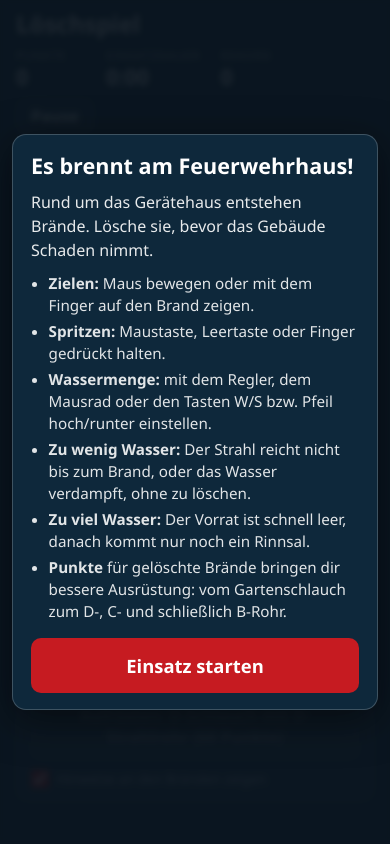
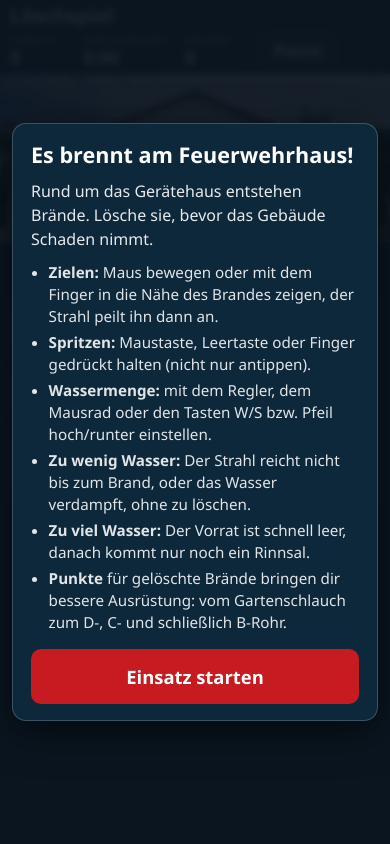
Before and after one commit to haStrauss/ffw, an ASP.NET Core app: page /loeschspiel in a window 390 px wide. Run offline with ASP.NET Core 8, Linux system fonts and the light colour scheme; the project's own start-up code is not run, and a stand-in starts its controllers and pages; some libraries are stand-ins or nearby versions.

Commit message:
Löschspiel: Zielhilfe für Touch und kompakteres Bedienpult
Auf dem Smartphone ließ sich kein Brand löschen: Die Trefferfläche lag in
Spielfeld-Einheiten fest und schrumpfte mit dem Bildschirm auf 7 bis 12 px,
ein Finger deckt aber rund 40 px ab und verdeckt den Brand zusätzlich.

- Zielhilfe: Liegt ein Brand innerhalb von 44 px (Touch), 22 px (Stift) bzw.
  10 px (Maus) um den Zielpunkt, wird er angepeilt. Die Toleranz wird in
  Bildschirm-Pixeln angegeben, nicht in Spielfeld-Einheiten.
- Fadenkreuz und Strahlrohr zeigen auf den angepeilten Brand; das Fadenkreuz
  bleibt auf dem Bildschirm gleich groß.
- Bedienpult als schmale Zeile unter dem Spielfeld: Wassermenge, Wasser und
  Schaden mit Balken in einer Zeile, Ausrüstung mit Aufrüsten-Knopf daneben.
  Das Spielfeld nutzt die Breite komplett (keine Maximalbreite mehr).
- Hochformat: Spielfeld über die ganze Bildschirmbreite, Karten untereinander.
- Querformat am Handy: schmalere Spalte für das Bedienpult.

Co-Authored-By: Claude Sonnet 5.5 <noreply@anthropic.com>
Claude-Session: https://claude.ai/code/session_01A32TQxXBh54oahMUfXNgPz

```diff
--- a/ffw/Pages/Loeschspiel.cshtml
+++ b/ffw/Pages/Loeschspiel.cshtml
@@ -45,8 +45,8 @@
                     <div id="overlay-text">
                         <p>Rund um das Gerätehaus entstehen Brände. Lösche sie, bevor das Gebäude Schaden nimmt.</p>
                         <ul class="anleitung">
-                            <li><strong>Zielen:</strong> Maus bewegen oder mit dem Finger auf den Brand zeigen.</li>
-                            <li><strong>Spritzen:</strong> Maustaste, Leertaste oder Finger gedrückt halten.</li>
+                            <li><strong>Zielen:</strong> Maus bewegen oder mit dem Finger in die Nähe des Brandes zeigen, der Strahl peilt ihn dann an.</li>
+                            <li><strong>Spritzen:</strong> Maustaste, Leertaste oder Finger gedrückt halten (nicht nur antippen).</li>
                             <li><strong>Wassermenge:</strong> mit dem Regler, dem Mausrad oder den Tasten W/S bzw. Pfeil hoch/runter einstellen.</li>
                             <li><strong>Zu wenig Wasser:</strong> Der Strahl reicht nicht bis zum Brand, oder das Wasser verdampft, ohne zu löschen.</li>
                             <li><strong>Zu viel Wasser:</strong> Der Vorrat ist schnell leer, danach kommt nur noch ein Rinnsal.</li>
@@ -64,16 +64,15 @@
             <div class="feld regler">
                 <label for="durchfluss">Wassermenge <output id="durchfluss-wert" for="durchfluss">50 %</output></label>
                 <input type="range" id="durchfluss" min="0" max="100" step="1" value="50" />
-                <div class="skala"><span>wenig: kurzer Strahl</span><span>viel: weiter Strahl, Tank leert sich</span></div>
             </div>
 
             <div class="feld messung">
                 <div class="balken">
-                    <div class="balken-kopf"><span>Wasservorrat</span><span id="tank-text">100 %</span></div>
+                    <div class="balken-kopf"><span>Wasser</span><span id="tank-text">100 %</span></div>
                     <div class="spur"><div class="fuellung wasser" id="tank-fuellung"></div></div>
                 </div>
                 <div class="balken">
-                    <div class="balken-kopf"><span>Schaden am Gebäude</span><span id="schaden-text">0 %</span></div>
+                    <div class="balken-kopf"><span>Schaden</span><span id="schaden-text">0 %</span></div>
                     <div class="spur"><div class="fuellung schaden" id="schaden-fuellung"></div></div>
                 </div>
             </div>
@@ -82,7 +81,7 @@
                 <div class="geraet-name" id="geraet-name">Gartenschlauch</div>
                 <div class="geraet-daten" id="geraet-daten"></div>
                 <button type="button" id="btn-upgrade" class="knopf" disabled>Aufrüsten</button>
-                <label class="hilfe"><input type="checkbox" id="hilfe-an" checked /> Hinweise an den Bränden zeigen</label>
+                <label class="hilfe"><input type="checkbox" id="hilfe-an" checked /> Hinweise an den Bränden</label>
             </div>
         </section>
 
--- a/ffw/wwwroot/css/loeschspiel.css
+++ b/ffw/wwwroot/css/loeschspiel.css
@@ -9,8 +9,8 @@
     --wasser: #3aa7ff;
     --gruen: #2EA043;
     --warn: #ffb020;
-    /* Platz, den Kopfzeile und Bedienpult neben dem Spielfeld brauchen */
-    --reserve: 250px;
+    /* Höhe, die Kopfzeile, Bedienpult und Abstände neben dem Spielfeld brauchen */
+    --reserve: 150px;
 }
 
 * {
@@ -31,9 +31,8 @@ body {
 }
 
 .app {
-    max-width: 1500px;
     margin: 0 auto;
-    padding: 10px 16px 18px;
+    padding: 6px 12px 10px;
 }
 
 /* Kopfzeile */
@@ -42,24 +41,27 @@ body {
     flex-wrap: wrap;
     align-items: flex-end;
     justify-content: space-between;
-    gap: 8px 24px;
-    margin-bottom: 10px;
+    gap: 4px 24px;
+    margin-bottom: 6px;
 }
 
 .titel {
     display: flex;
-    flex-direction: column;
+    flex-direction: row;
+    align-items: baseline;
+    gap: 4px 14px;
 }
 
     .titel h1 {
-        font-size: 1.5rem;
+        font-size: 1.25rem;
         line-height: 1.2;
     }
 
 .zur-startseite {
-    align-self: flex-start;
+    align-self: baseline;
+    order: 2;
     padding: 2px 0;
-    font-size: 0.9rem;
+    font-size: 0.85rem;
     color: var(--muted);
     text-decoration: none;
 }
@@ -73,23 +75,23 @@ body {
     display: flex;
     align-items: center;
     flex-wrap: wrap;
-    gap: 8px 20px;
+    gap: 4px 18px;
 }
 
 .anzeige {
     display: flex;
     flex-direction: column;
-    min-width: 70px;
+    min-width: 56px;
     font-variant-numeric: tabular-nums;
 }
 
     .anzeige strong {
-        font-size: 1.35rem;
-        line-height: 1.2;
+        font-size: 1.1rem;
+        line-height: 1.15;
     }
 
 .beschriftung {
-    font-size: 0.75rem;
+    font-size: 0.66rem;
     letter-spacing: 0.06em;
     text-transform: uppercase;
     color: var(--muted);
@@ -286,29 +288,32 @@ body {
     color: var(--muted);
 }
 
-/* Bedienpult */
+/* Bedienpult: eine schmale Zeile unter dem Spielfeld */
 .pult {
     display: grid;
-    grid-template-columns: 1.4fr 1fr 1.2fr;
-    gap: 12px;
-    margin-top: 12px;
+    grid-template-columns: 1.2fr 1fr 1.5fr;
+    gap: 8px;
+    margin-top: 8px;
 }
 
 .feld {
     display: flex;
     flex-direction: column;
-    gap: 10px;
-    padding: 12px 14px;
+    justify-content: center;
+    gap: 4px;
+    min-width: 0;
+    padding: 6px 10px;
     background: var(--feld);
     border: 1px solid var(--rand);
-    border-radius: 12px;
+    border-radius: 10px;
 }
 
 .regler label {
     display: flex;
     flex-wrap: wrap;
     justify-content: space-between;
-    gap: 4px 12px;
+    gap: 0 12px;
+    font-size: 0.85rem;
     font-weight: 600;
 }
 
@@ -319,29 +324,38 @@ body {
 
 .regler input[type="range"] {
     width: 100%;
-    height: 44px;
+    height: 26px;
     accent-color: var(--wasser);
     cursor: pointer;
 }
 
-.skala {
-    display: flex;
-    justify-content: space-between;
-    gap: 12px;
-    font-size: 0.78rem;
-    color: var(--muted);
+/* Wasser und Schaden: Name, Balken und Wert in einer Zeile */
+.balken {
+    display: grid;
+    grid-template-columns: 3.4rem minmax(0, 1fr) 2.6rem;
+    align-items: center;
+    gap: 8px;
+    font-size: 0.8rem;
+    font-variant-numeric: tabular-nums;
+    white-space: nowrap;
 }
 
 .balken-kopf {
-    display: flex;
-    justify-content: space-between;
-    margin-bottom: 4px;
-    font-size: 0.9rem;
-    font-variant-numeric: tabular-nums;
+    display: contents;
 }
 
+    .balken-kopf span:first-child {
+        order: 1;
+    }
+
+    .balken-kopf span:last-child {
+        order: 3;
+        text-align: right;
+    }
+
 .spur {
-    height: 14px;
+    order: 2;
+    height: 10px;
     background: rgba(255, 255, 255, 0.15);
     border-radius: 999px;
     overflow: hidden;
@@ -382,51 +396,94 @@ body {
     }
 }
 
+/* Ausrüstung: Name und Daten links, Aufrüsten-Knopf rechts */
+.ausruestung {
+    display: grid;
+    grid-template-columns: minmax(0, 1fr) minmax(0, 12.5rem);
+    grid-template-areas: "name knopf" "daten knopf" "hilfe hilfe";
+    align-items: center;
+    gap: 1px 10px;
+}
+
 .geraet-name {
+    grid-area: name;
+    overflow: hidden;
     font-weight: 700;
-    font-size: 1.05rem;
+    font-size: 0.9rem;
+    white-space: nowrap;
+    text-overflow: ellipsis;
 }
 
 .geraet-daten {
-    font-size: 0.82rem;
+    grid-area: daten;
+    overflow: hidden;
+    font-size: 0.7rem;
     color: var(--muted);
+    white-space: nowrap;
+    text-overflow: ellipsis;
+}
+
+.ausruestung .knopf {
+    grid-area: knopf;
+    width: 100%;
+    padding: 5px 10px;
+    font-size: 0.8rem;
+    line-height: 1.2;
 }
 
 .hilfe {
+    grid-area: hilfe;
     display: flex;
     align-items: center;
-    gap: 8px;
-    font-size: 0.85rem;
+    gap: 6px;
+    margin-top: 2px;
+    font-size: 0.75rem;
     color: var(--muted);
     cursor: pointer;
 }
 
     .hilfe input {
-        width: 18px;
-        height: 18px;
+        width: 15px;
+        height: 15px;
         accent-color: var(--rot);
     }
 
-/* Schmale Bildschirme: Bedienpult untereinander */
-@media (max-width: 900px) {
-    :root {
-        --reserve: 230px;
-    }
-
-    .pult {
-        grid-template-columns: 1fr;
+/* Touchbedienung: der Regler braucht mehr Höhe, damit man ihn mit dem Daumen trifft */
+@media (pointer: coarse) {
+    .regler input[type="range"] {
+        height: 36px;
     }
 }
 
-/* Smartphone im Hochformat: das Spielfeld ist schmal, daher der Hinweis zum Drehen.
+/* Schmale Bildschirme: Regler, Messwerte und Ausrüstung untereinander, jede Karte über die ganze Breite */
+@media (max-width: 760px) {
+    .pult {
+        grid-template-columns: 1fr;
+        gap: 6px;
+    }
+}
+
+/* Smartphone im Hochformat: das Spielfeld füllt die ganze Breite. Der Hinweis zum Drehen steht darunter.
    Start-, Pause- und Endbildschirm füllen hier den ganzen Bildschirm, sonst passt die Karte nicht ins Spielfeld. */
 @media (orientation: portrait) and (max-width: 700px) {
+    .app {
+        padding: 4px 0 10px;
+    }
+
+    .kopf,
+    .pult,
+    .querformat-tipp {
+        margin-left: 10px;
+        margin-right: 10px;
+    }
+
     .querformat-tipp {
         display: block;
     }
 
     .buehne {
         width: 100%;
+        border-radius: 0;
     }
 
     .overlay {
--- a/ffw/wwwroot/js/loeschspiel.js
+++ b/ffw/wwwroot/js/loeschspiel.js
@@ -158,7 +158,20 @@
         entzuenden(sp, stelle, hp);
     }
 
-    // Ein Spielschritt. "ein" enthält: x, y (Zielpunkt), spritzt (Taste gedrückt), fluss (Regler 0 bis 1).
+    // Zielhilfe: Liegt der Zielpunkt innerhalb von "toleranz" (Spielfeld-Einheiten) um einen Brand, wird dieser Brand angepeilt.
+    // Auf dem Smartphone ist der Finger viel größer als ein Brand und verdeckt ihn, ohne Zielhilfe träfe man kaum.
+    // Der Brand selbst gilt mindestens mit seiner eigenen Größe als getroffen.
+    function zielhilfe(sp, x, y, toleranz) {
+        var nah = null, best = Infinity;
+        sp.feuer.forEach(function (f) {
+            var a = abstand(x, y, f.x, f.y);
+            if (a <= Math.max(toleranz || 0, radius(f.hp) * 0.85 + 10) && a < best) { best = a; nah = f; }
+        });
+        return nah ? { x: nah.x, y: nah.y } : { x: x, y: y };
+    }
+
+    // Ein Spielschritt. "ein" enthält: x, y (Zielpunkt), spritzt (Taste gedrückt), fluss (Regler 0 bis 1)
+    // und optional zielhilfe (Toleranz um den Zielpunkt in Spielfeld-Einheiten).
     function schritt(sp, ein, dt) {
         if (sp.vorbei) return;
         sp.ereignisse = [];
@@ -196,11 +209,12 @@
             if (rate > 0.001) {
                 var anteil = rate / g.rate;
                 var weite = reichweite(g, anteil);
-                var dx = ein.x - DUESE.x, dy = ein.y - DUESE.y;
+                var ziel = zielhilfe(sp, ein.x, ein.y, ein.zielhilfe);
+                var dx = ziel.x - DUESE.x, dy = ziel.y - DUESE.y;
                 var d = Math.sqrt(dx * dx + dy * dy) || 1;
                 var kurz = d > weite;
-                var lx = kurz ? DUESE.x + dx / d * weite : ein.x;
-                var ly = kurz ? DUESE.y + dy / d * weite : ein.y;
+                var lx = kurz ? DUESE.x + dx / d * weite : ziel.x;
+                var ly = kurz ? DUESE.y + dy / d * weite : ziel.y;
 
                 var treffer = null, besser = Infinity;
                 sp.feuer.forEach(function (f) {
@@ -217,11 +231,12 @@
                 // Gibt es einen Brand in Zielnähe, den der Strahl nicht erreicht?
                 var zuKurz = false;
                 if (kurz && !treffer) {
-                    zuKurz = sp.feuer.some(function (f) { return abstand(ein.x, ein.y, f.x, f.y) <= radius(f.hp) * 1.4 + 20; });
+                    zuKurz = sp.feuer.some(function (f) { return abstand(ziel.x, ziel.y, f.x, f.y) <= radius(f.hp) * 1.4 + 20; });
                 }
 
                 sp.strahl = {
                     aktiv: true, fluss: anteil, rate: rate, weite: weite,
+                    zielX: ziel.x, zielY: ziel.y,
                     landeX: lx, landeY: ly, kurz: kurz, zuKurz: zuKurz,
                     treffer: treffer, verdampft: verdampft,
                     leer: verbraucht < gewollt - 1e-9
@@ -270,7 +285,7 @@
 
     var Modell = {
         WELT: WELT, DUESE: DUESE, MAX_HP: MAX_HP, MAX_FEUER: MAX_FEUER, GERAETE: GERAETE, BRANDSTELLEN: BRANDSTELLEN,
-        abstand: abstand, reichweite: reichweite, mindestrate: mindestrate, wirkrate: wirkrate, wachstum: wachstum, radius: radius,
+        abstand: abstand, zielhilfe: zielhilfe, reichweite: reichweite, mindestrate: mindestrate, wirkrate: wirkrate, wachstum: wachstum, radius: radius,
         groesse: groesse, loeschwirkung: loeschwirkung, intervall: intervall,
         neuesSpiel: neuesSpiel, schritt: schritt, naechstesGeraet: naechstesGeraet, upgradeMoeglich: upgradeMoeglich, upgraden: upgraden
     };
@@ -302,7 +317,9 @@
     var sp = Modell.neuesSpiel();
     var phase = 'start';                   // start | laeuft | pause | ende
     var eingabe = { x: DUESE.x, y: 420, spritzt: false, fluss: 0.5 };
-    var zeigerDruck = false, tasteDruck = false, zeigerId = null, zeigerDa = false;
+    var zeigerDruck = false, tasteDruck = false, zeigerId = null, zeigerDa = false, zeigerArt = 'mouse';
+    // So großzügig (in Bildschirm-Pixeln) wird ein Brand um den Zielpunkt herum angepeilt. Ein Finger deckt viel mehr ab als ein Mauszeiger.
+    var ZIELHILFE_PX = { mouse: 10, pen: 22, touch: 44 };
     var teilchen = [];
     var tropfenZaehler = 0;
     var meldungText = '', meldungBis = 0;
@@ -353,6 +370,7 @@
         if (e.pointerType === 'mouse' && e.button !== 0) return;
         if (zeigerId !== null) return;
         zeigerId = e.pointerId;
+        zeigerArt = e.pointerType || 'mouse';
         zeigerDa = true;
         zeigerDruck = true;
         zielSetzen(e);
@@ -363,6 +381,7 @@
     flaeche.addEventListener('pointermove', function (e) {
         if (zeigerId !== null && e.pointerId !== zeigerId) return;
         zeigerDa = true;
+        zeigerArt = e.pointerType || 'mouse';
         zielSetzen(e);
     });
 
@@ -596,6 +615,8 @@
     // ---------- Spielschritt ----------
     function aktualisieren(dt) {
         eingabe.spritzt = zeigerDruck || tasteDruck;
+        // Bildschirm-Pixel in Spielfeld-Einheiten umrechnen (sk zählt Zeichenpixel, also einschließlich Geräte-Pixelverhältnis).
+        eingabe.zielhilfe = (ZIELHILFE_PX[zeigerArt] || ZIELHILFE_PX.mouse) * dpr / sk;
         Modell.schritt(sp, eingabe, dt);
 
         var s = sp.strahl;
@@ -757,22 +778,32 @@
         ctx.restore();
     }
 
+    // Dort zielt das Strahlrohr hin: auf den angepeilten Brand, sonst auf den Zeiger.
+    function zielpunkt() {
+        var s = sp.strahl;
+        if (s && s.aktiv) return { x: s.zielX, y: s.zielY };
+        return Modell.zielhilfe(sp, eingabe.x, eingabe.y, eingabe.zielhilfe);
+    }
+
     function zielkreuzZeichnen() {
         if (!zeigerDa && !zeigerDruck) return;
         var g = GERAETE[sp.stufe];
         var weite = Modell.reichweite(g, eingabe.fluss);
-        var d = abstand(DUESE.x, DUESE.y, eingabe.x, eingabe.y);
+        var z = zielpunkt();
+        var d = abstand(DUESE.x, DUESE.y, z.x, z.y);
         var erreichbar = d <= weite;
         var farbe = erreichbar ? 'rgba(255,255,255,0.9)' : 'rgba(255,170,70,0.95)';
+        // Das Kreuz bleibt auf dem Bildschirm gleich groß, egal wie klein das Spielfeld ist.
+        var m = dpr / sk;
         ctx.save();
         ctx.strokeStyle = farbe;
-        ctx.lineWidth = 2.5;
+        ctx.lineWidth = 2.5 * m;
         ctx.beginPath();
-        ctx.arc(eingabe.x, eingabe.y, 14, 0, Math.PI * 2);
-        ctx.moveTo(eingabe.x - 28, eingabe.y); ctx.lineTo(eingabe.x - 18, eingabe.y);
-        ctx.moveTo(eingabe.x + 18, eingabe.y); ctx.lineTo(eingabe.x + 28, eingabe.y);
-        ctx.moveTo(eingabe.x, eingabe.y - 28); ctx.lineTo(eingabe.x, eingabe.y - 18);
-        ctx.moveTo(eingabe.x, eingabe.y + 18); ctx.lineTo(eingabe.x, eingabe.y + 28);
+        ctx.arc(z.x, z.y, 14 * m, 0, Math.PI * 2);
+        ctx.moveTo(z.x - 28 * m, z.y); ctx.lineTo(z.x - 18 * m, z.y);
+        ctx.moveTo(z.x + 18 * m, z.y); ctx.lineTo(z.x + 28 * m, z.y);
+        ctx.moveTo(z.x, z.y - 28 * m); ctx.lineTo(z.x, z.y - 18 * m);
+        ctx.moveTo(z.x, z.y + 18 * m); ctx.lineTo(z.x, z.y + 28 * m);
         ctx.stroke();
         ctx.restore();
     }
@@ -839,7 +870,8 @@
         ctx.clearRect(0, 0, flaeche.width, flaeche.height);
         ctx.setTransform(sk, 0, 0, sk, 0, 0);
 
-        var winkel = Math.atan2(eingabe.y - DUESE.y, eingabe.x - DUESE.x);
+        var ziel = zielpunkt();
+        var winkel = Math.atan2(ziel.y - DUESE.y, ziel.x - DUESE.x);
 
         if (phase === 'laeuft') reichweiteZeichnen();
 
@@ -900,7 +932,7 @@
 
         var n = Modell.naechstesGeraet(sp);
         if (n) {
-            setzeText(upgradeEl, 'upgrade', 'Aufrüsten: ' + n.name + ' (' + n.kosten + ' Punkte)');
+            setzeText(upgradeEl, 'upgrade', 'Aufrüsten: ' + n.kurz + ' (' + n.kosten + ' Punkte)');
             upgradeEl.disabled = !Modell.upgradeMoeglich(sp);
             upgradeEl.classList.toggle('bereit', !upgradeEl.disabled);
         } else {
```
Also changed, not shown: other parts of ffw/wwwroot/css/loeschspiel.css (+25 -29 lines).
